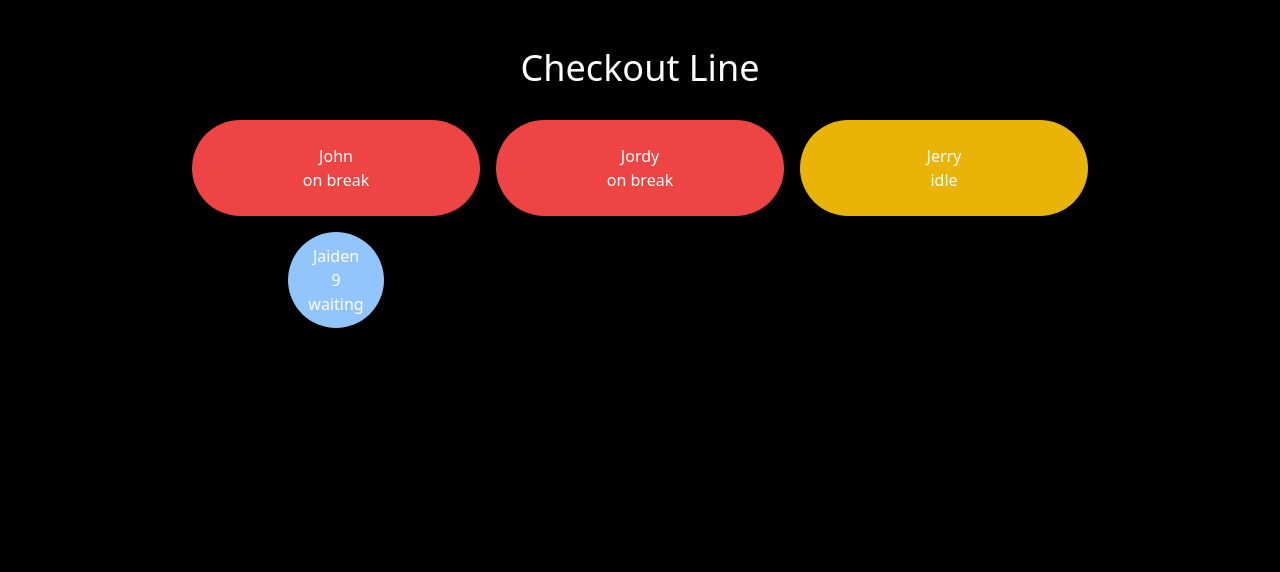
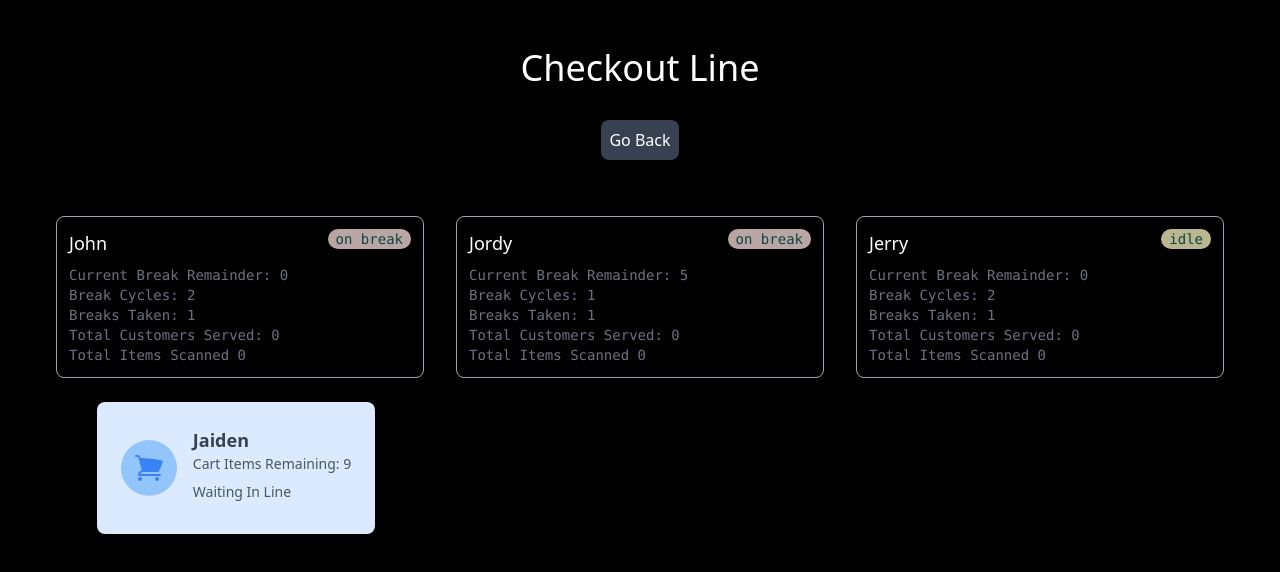
Before and after one commit to mitchaplin/frontend-challenges, a Next.js app: page /checkout-line in a window 1280 px wide. Shown: the top 572 px of the page. Built offline with nearby package versions, Linux system fonts and the light colour scheme; what prettier-plugin-tailwindcss would draw is missing.

Commit message:
Checkout line logic and ui brush up

```diff
--- a/next.config.js
+++ b/next.config.js
@@ -1,8 +1,4 @@
 /** @type {import('next').NextConfig} */
-const nextConfig = {
-  experimental: {
-
-  },
-};
+const nextConfig = {};
 
 module.exports = nextConfig;
--- a/src/app/checkout-line/page.tsx
+++ b/src/app/checkout-line/page.tsx
@@ -1,5 +1,7 @@
 "use client";
+import { useRouter } from "next/navigation";
 import { useEffect, useState } from "react";
+import { ShoppingCartIcon } from "@heroicons/react/24/solid";
 
 export type CheckoutLine = {
   number: number;
@@ -27,11 +29,18 @@ export type Customer = {
 const getWorkingCondition = (status: Cashier["status"]) => {
   switch (status) {
     case "idle":
-      return "bg-yellow-500";
-    case "working":
-      return "bg-green-500";
+      return "bg-yellow-100";
     case "on break":
-      return "bg-red-500";
+      return "bg-red-100";
+  }
+};
+
+const translateCustomerStatus = (status: Customer["status"]) => {
+  switch (status) {
+    case "waiting":
+      return "Waiting In Line";
+    case "checkout":
+      return "Checking Out";
   }
 };
 
@@ -98,6 +107,7 @@ const queueIntoShortestLine = (
 };
 
 export default function CheckoutLine() {
+  const router = useRouter();
   const [checkoutLines, setCheckoutLines] = useState<CheckoutLine[]>([
     {
       number: 1,
@@ -186,10 +196,12 @@ export default function CheckoutLine() {
             } else if (customers[0].status === "checkout") {
               if (customers[0].items > 0) {
                 customers[0].items -= 1;
+                cashier.itemsScanned += 1;
               } else {
                 // pop customer from the queue
                 console.log(`${customers[0].name} has been checked out`);
                 line.customers = customers.slice(1);
+                cashier.customersServed += 1;
               }
             }
           } else {
@@ -205,7 +217,17 @@ export default function CheckoutLine() {
 
   return (
     <main className="h-screen w-screen overflow-x-auto bg-black p-12 text-white">
-      <h1 className="mb-8 text-center text-4xl">Checkout Line</h1>
+      <div className="flex flex-col items-center">
+        <h1 className="mb-8 text-center text-4xl">Checkout Line</h1>
+        <button
+          onClick={() => {
+            router.push("/");
+          }}
+          className="mb-8 rounded-lg bg-gray-700 p-2 text-white"
+        >
+          Go Back
+        </button>
+      </div>
       <div className="flex items-start justify-center gap-4 transition-all">
         {checkoutLines.map((cl) => {
           return (
@@ -213,28 +235,61 @@ export default function CheckoutLine() {
               key={cl.number}
               className="grid grid-cols-1 justify-items-center gap-4"
             >
-              <button
-                data-tooltip-target={cl.number}
-                key={cl.number}
-                className={`h-24 w-72 rounded-full ${getWorkingCondition(
-                  cl.cashier.status
-                )}`}
-              >
-                <div key={cl.number}>
-                  <h3>{cl.cashier.name}</h3>
-                  <h4>{cl.cashier.status}</h4>
+              <div className="container mx-24 mt-4">
+                <div className="flex items-center justify-center">
+                  <div className="card m-2 w-96 transform cursor-pointer rounded-lg border border-gray-400 transition-all duration-200 hover:-translate-y-1 hover:border-opacity-0 hover:shadow-md">
+                    <div className="m-3">
+                      <h2 className="mb-2 text-lg">
+                        {cl.cashier.name}
+                        <span
+                          className={`float-right inline animate-pulse rounded-full px-2 align-top font-mono text-sm text-teal-800 ${getWorkingCondition(
+                            cl.cashier.status
+                          )}`}
+                        >
+                          {cl.cashier.status}
+                        </span>
+                      </h2>
+                      <p className="font-mono text-sm font-light text-gray-500 transition-all duration-200 hover:text-gray-700">
+                        Current Break Remainder: {cl.cashier.breakCounter}
+                      </p>
+                      <p className="font-mono text-sm font-light text-gray-500 transition-all duration-200 hover:text-gray-700">
+                        Break Cycles: {cl.cashier.breakTime}
+                      </p>
+                      <p className="font-mono text-sm font-light text-gray-500 transition-all duration-200 hover:text-gray-700">
+                        Breaks Taken: {cl.cashier.breaksTaken}
+                      </p>
+                      <p className="font-mono text-sm font-light text-gray-500 transition-all duration-200 hover:text-gray-700">
+                        Total Customers Served: {cl.cashier.customersServed}
+                      </p>
+                      <p className="font-mono text-sm font-light text-gray-500 transition-all duration-200 hover:text-gray-700">
+                        Total Items Scanned {cl.cashier.itemsScanned}
+                      </p>
+                    </div>
+                  </div>
                 </div>
-              </button>
+              </div>
+
               {cl.customers.map((customer: Customer, index: number) => {
                 return (
-                  <button
+                  <div
                     key={index}
-                    className={`h-24 w-24 justify-items-center rounded-full bg-blue-300`}
+                    className="shadow-xs mr-2 flex items-center rounded-lg bg-blue-100 p-6"
                   >
-                    <h3>{customer.name}</h3>
-                    <h4>{customer.items}</h4>
-                    <h5>{customer.status}</h5>
-                  </button>
+                    <div className="mr-4 rounded-full bg-blue-300 p-3 text-blue-500">
+                      <ShoppingCartIcon className="h-8 w-8" />
+                    </div>
+                    <div>
+                      <p className="text-lg font-semibold text-gray-700">
+                        {customer.name}
+                      </p>
+                      <p className="mb-2 text-sm font-medium text-gray-600">
+                        Cart Items Remaining: {customer.items}
+                      </p>
+                      <p className="mb-2 text-sm font-medium text-gray-600">
+                        {translateCustomerStatus(customer.status)}
+                      </p>
+                    </div>
+                  </div>
                 );
               })}
             </div>
--- a/src/utils/projects.tsx
+++ b/src/utils/projects.tsx
@@ -25,7 +25,7 @@ export const projects: Project[] = [
     name: "Checkout Line",
     difficulty: "Intermediate",
     tags: ["React", "Tailwind", "TypeScript", "Next"],
-    completed: "Feb 18, 2023",
+    completed: "Jan 14, 2025",
     link: "./checkout-line",
   },
 ];
```
